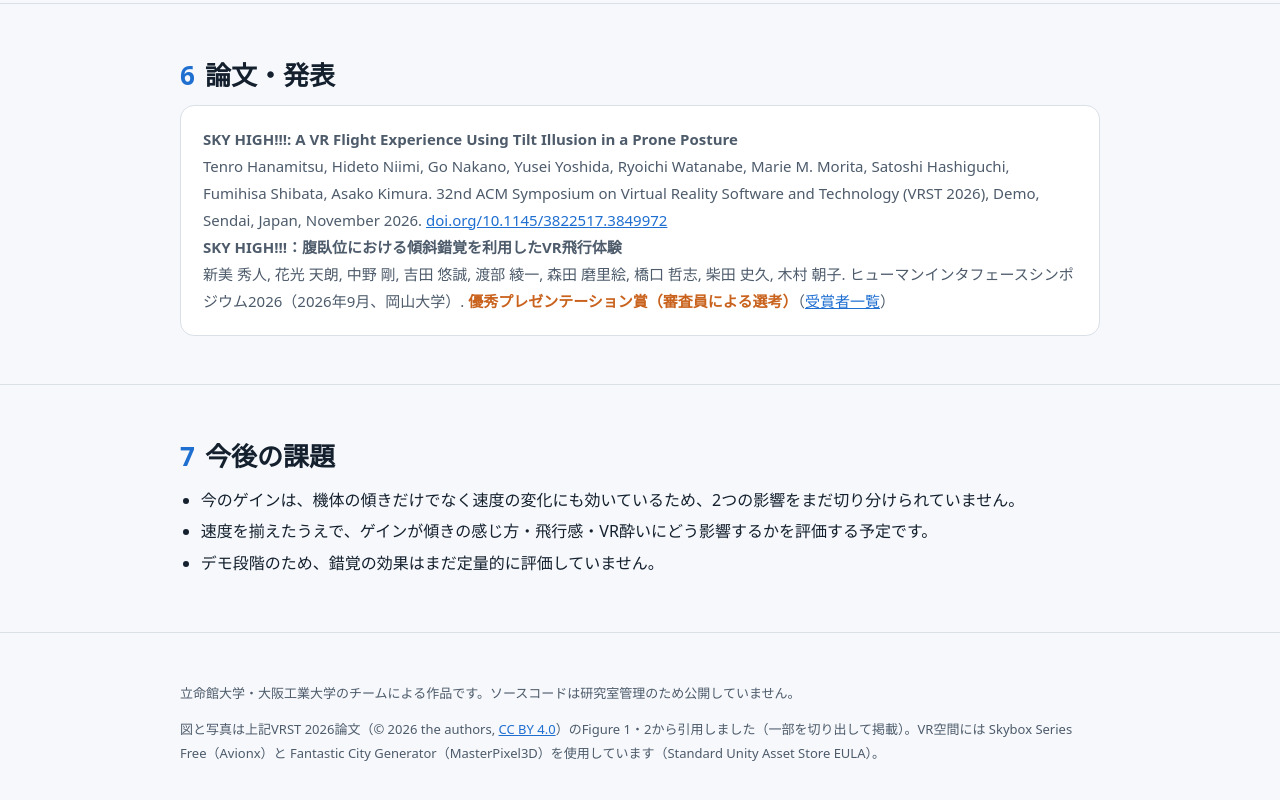
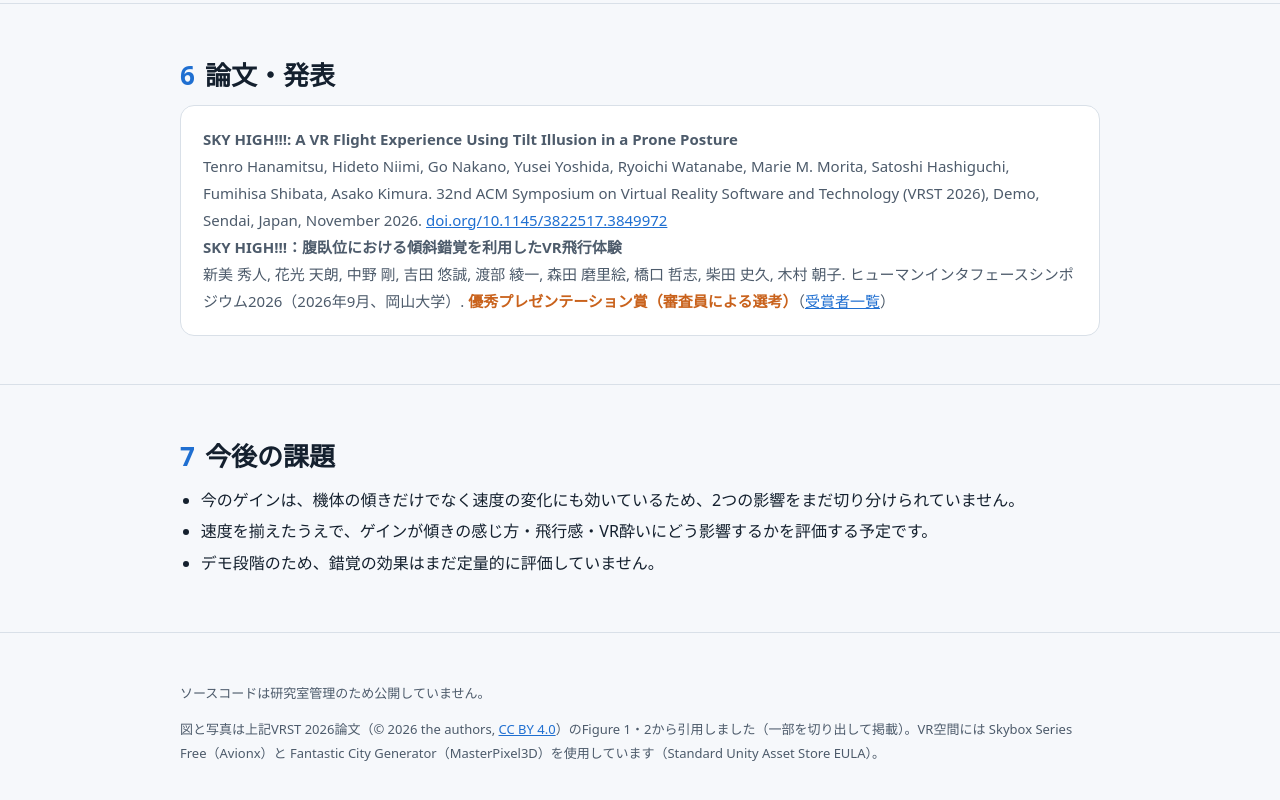
Before and after one commit to GoNakano/vr-glider-project-summary, a plain HTML site: page docs/index.html in a window 1280 px wide. Shown: the part 4466-5266 px from the top of the page. Drawn offline with Linux system fonts and the light colour scheme.

Commit message:
docs: フッターから所属の書き方を外す
Co-Authored-By: Claude Opus 5.5 <noreply@anthropic.com>

```diff
--- a/docs/index.html
+++ b/docs/index.html
@@ -194,7 +194,7 @@ footer{padding:36px 0 56px;color:var(--sub);font-size:13px}
 </main>
 
 <footer><div class="wrap">
-  <p>立命館大学・大阪工業大学のチームによる作品です。ソースコードは研究室管理のため公開していません。</p>
+  <p>ソースコードは研究室管理のため公開していません。</p>
   <p>図と写真は上記VRST 2026論文（© 2026 the authors, <a href="https://creativecommons.org/licenses/by/4.0/">CC BY 4.0</a>）のFigure 1・2から引用しました（一部を切り出して掲載）。VR空間には Skybox Series Free（Avionx）と Fantastic City Generator（MasterPixel3D）を使用しています（Standard Unity Asset Store EULA）。</p>
 </div></footer>
 
```
